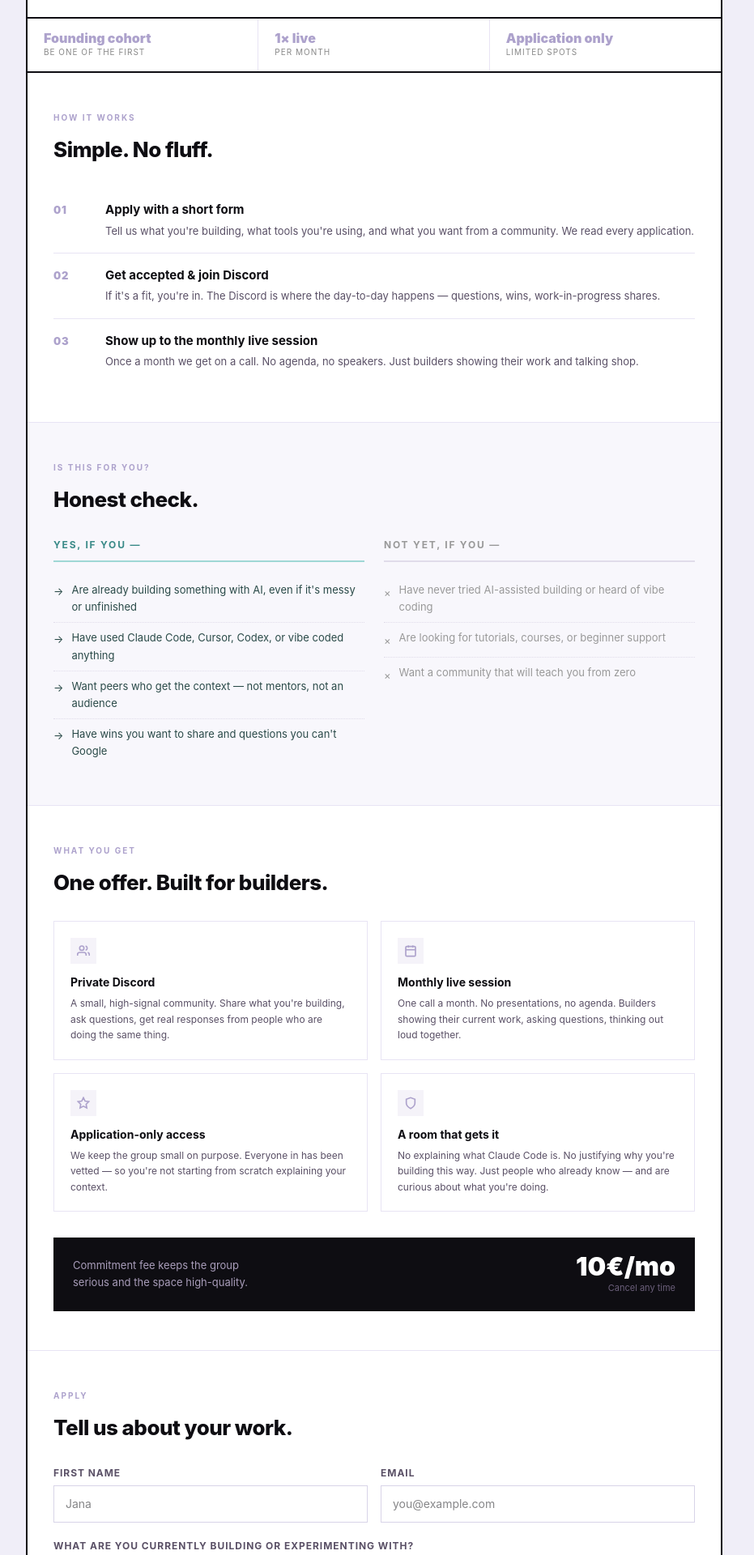
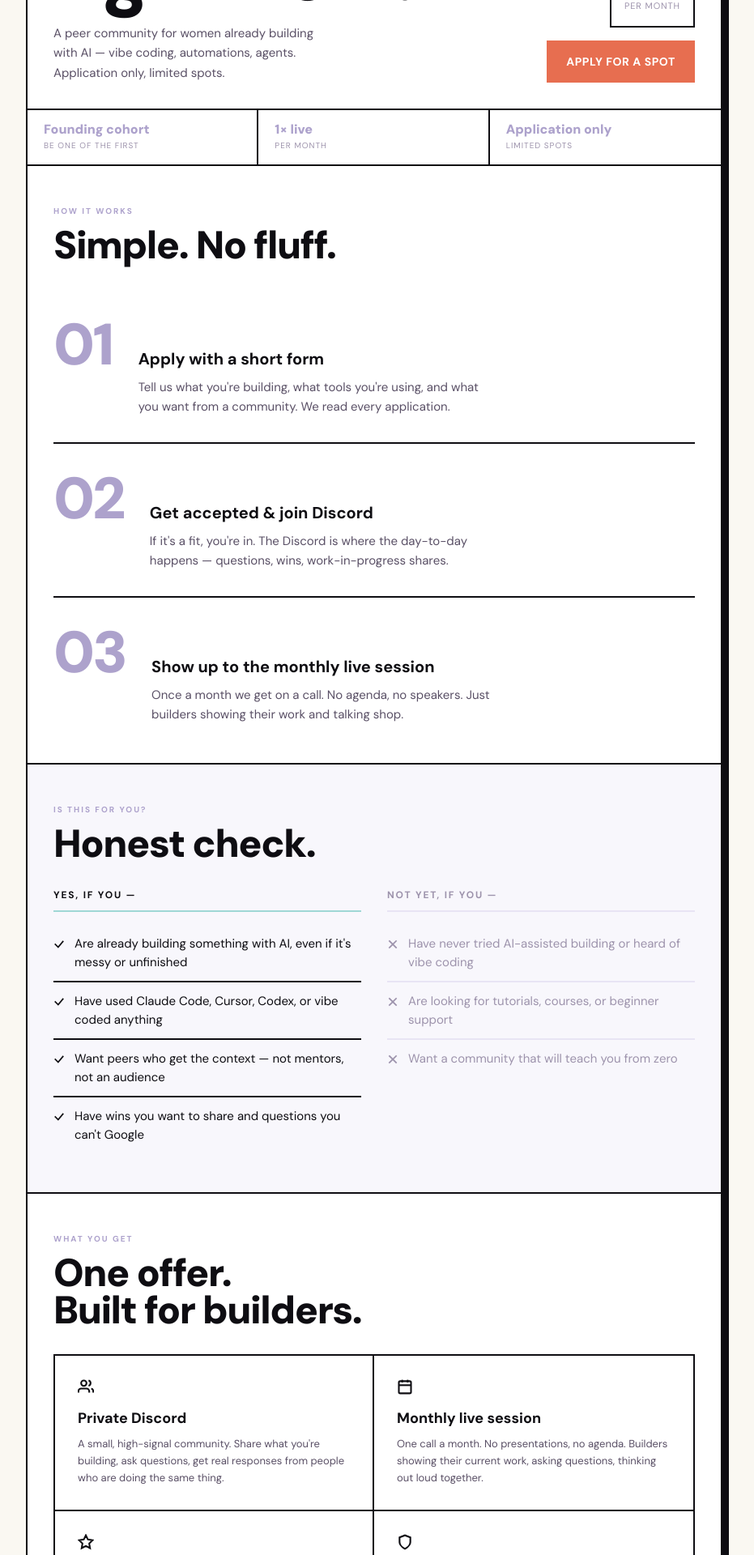
Before and after one commit to Janazemanova1990/Nextfemai_website_2026, a React (Vite) app in the folder NextfemAI_website_CC/: page / in a window 1280 px wide. Shown: the part 380-2300 px from the top of the page at 81% size, without its empty margins (178-1109 px from the left). Built offline with nearby package versions, Linux system fonts and the light colour scheme.

Commit message:
Redesign of the site - better visuals

```diff
--- a/NextfemAI_website_CC/src/App.tsx
+++ b/NextfemAI_website_CC/src/App.tsx
@@ -7,8 +7,8 @@ import { Footer } from './components/Footer'
 
 export default function App() {
   return (
-    <div className="min-h-screen bg-[#f0eef8] py-8 px-4">
-      <div className="bg-white max-w-[860px] mx-auto border-2 border-nearblack">
+    <div className="min-h-screen bg-bg-cream py-8 px-4 md:py-12">
+      <div className="bg-white max-w-[860px] mx-auto border-2 border-nearblack shadow-[8px_8px_0_0_#0e0d12]">
         <Hero />
         <HowItWorks />
         <IsThisForYou />
--- a/NextfemAI_website_CC/src/components/ApplicationForm.tsx
+++ b/NextfemAI_website_CC/src/components/ApplicationForm.tsx
@@ -12,7 +12,10 @@ type FormData = {
 type Status = 'idle' | 'loading' | 'success' | 'error'
 
 const inputClass =
-  'w-full font-sans text-sm border border-[#d8d4e8] px-3.5 py-3 text-nearblack bg-white outline-none transition-colors focus:border-purple'
+  'w-full font-sans text-sm border-2 border-nearblack px-4 py-3 text-nearblack bg-white outline-none transition-colors focus:bg-bg-cream'
+
+const labelClass =
+  'text-[11px] font-bold tracking-[0.12em] uppercase text-nearblack'
 
 export function ApplicationForm() {
   const [form, setForm] = useState<FormData>({
@@ -47,9 +50,9 @@ export function ApplicationForm() {
 
   if (status === 'success') {
     return (
-      <section id="apply" className="px-8 py-12">
+      <section id="apply" className="px-8 py-12 border-b-2 border-nearblack">
         <p className="text-[10px] font-bold tracking-[0.2em] uppercase text-purple mb-3">Apply</p>
-        <h2 className="text-[26px] font-extrabold tracking-[-0.02em] text-nearblack mb-4">
+        <h2 className="text-[clamp(32px,4vw,48px)] font-black leading-[0.95] tracking-[-0.03em] text-nearblack mb-4">
           Application sent.
         </h2>
         <p className="text-[15px] text-muted-body leading-relaxed max-w-md">
@@ -60,16 +63,17 @@ export function ApplicationForm() {
   }
 
   return (
-    <section id="apply" className="px-8 py-12">
+    <section id="apply" className="px-8 py-12 border-b-2 border-nearblack">
       <p className="text-[10px] font-bold tracking-[0.2em] uppercase text-purple mb-3">Apply</p>
-      <h2 className="text-[26px] font-extrabold tracking-[-0.02em] text-nearblack mb-7">
-        Tell us about your work.
+      <h2 className="text-[clamp(32px,4vw,48px)] font-black leading-[0.95] tracking-[-0.03em] text-nearblack mb-8">
+        Tell us about<br />your work.
       </h2>
 
-      <form onSubmit={handleSubmit} className="flex flex-col gap-5">
+      <div className="border-2 border-nearblack bg-bg-cream p-8 md:p-10">
+        <form onSubmit={handleSubmit} className="flex flex-col gap-6">
           <div className="grid grid-cols-2 gap-4">
-          <div className="flex flex-col gap-1.5">
-            <label htmlFor="firstName" className="text-[12px] font-bold tracking-[0.08em] uppercase text-muted-body">
+            <div className="flex flex-col gap-2">
+              <label htmlFor="firstName" className={labelClass}>
                 First name
               </label>
               <input
@@ -83,8 +87,8 @@ export function ApplicationForm() {
                 className={inputClass}
               />
             </div>
-          <div className="flex flex-col gap-1.5">
-            <label htmlFor="email" className="text-[12px] font-bold tracking-[0.08em] uppercase text-muted-body">
+            <div className="flex flex-col gap-2">
+              <label htmlFor="email" className={labelClass}>
                 Email
               </label>
               <input
@@ -100,8 +104,8 @@ export function ApplicationForm() {
             </div>
           </div>
 
-        <div className="flex flex-col gap-1.5">
-          <label htmlFor="building" className="text-[12px] font-bold tracking-[0.08em] uppercase text-muted-body">
+          <div className="flex flex-col gap-2">
+            <label htmlFor="building" className={labelClass}>
               What are you currently building or experimenting with?
             </label>
             <textarea
@@ -116,8 +120,8 @@ export function ApplicationForm() {
             />
           </div>
 
-        <div className="flex flex-col gap-1.5">
-          <label htmlFor="tools" className="text-[12px] font-bold tracking-[0.08em] uppercase text-muted-body">
+          <div className="flex flex-col gap-2">
+            <label htmlFor="tools" className={labelClass}>
               What tools are you using?
             </label>
             <textarea
@@ -132,8 +136,8 @@ export function ApplicationForm() {
             />
           </div>
 
-        <div className="flex flex-col gap-1.5">
-          <label htmlFor="wantFromCommunity" className="text-[12px] font-bold tracking-[0.08em] uppercase text-muted-body">
+          <div className="flex flex-col gap-2">
+            <label htmlFor="wantFromCommunity" className={labelClass}>
               What do you want from this community?
             </label>
             <textarea
@@ -148,8 +152,8 @@ export function ApplicationForm() {
             />
           </div>
 
-        <div className="flex flex-col gap-1.5">
-          <label htmlFor="link" className="text-[12px] font-bold tracking-[0.08em] uppercase text-muted-body">
+          <div className="flex flex-col gap-2">
+            <label htmlFor="link" className={labelClass}>
               Link to something you've built{' '}
               <span className="font-normal normal-case tracking-normal text-muted-subtle">(optional)</span>
             </label>
@@ -164,27 +168,27 @@ export function ApplicationForm() {
             />
           </div>
 
-        <div className="flex items-center gap-5 pt-2">
           <button
             type="submit"
             disabled={status === 'loading'}
-            className="bg-coral text-white px-8 py-3.5 text-[15px] font-bold cursor-pointer disabled:opacity-60"
+            className="w-full bg-coral text-white py-5 text-base font-bold uppercase tracking-[0.04em] cursor-pointer transition-all duration-150 hover:bg-nearblack active:translate-y-[1px] focus-visible:outline-2 focus-visible:outline-offset-2 focus-visible:outline-purple disabled:opacity-50 disabled:cursor-not-allowed"
           >
             {status === 'loading' ? 'Sending…' : 'Send application'}
           </button>
-          <div>
+
+          <div className="text-center">
             {status === 'error' ? (
               <p className="text-[12px] text-red-500 leading-relaxed">
                 Something went wrong. Please try again.
               </p>
             ) : (
-              <p className="text-[12px] text-muted-subtle leading-relaxed">
-                We read every application.<br />You'll hear back within a few days.
+              <p className="text-[12px] text-muted-subtle leading-relaxed uppercase tracking-[0.1em]">
+                We read every application. You'll hear back within a few days.
               </p>
             )}
           </div>
+        </form>
       </div>
-      </form>
     </section>
   )
 }
--- a/NextfemAI_website_CC/src/components/Hero.tsx
+++ b/NextfemAI_website_CC/src/components/Hero.tsx
@@ -19,10 +19,7 @@ export function Hero() {
       {/* Main area */}
       <div className="px-8 pt-10 pb-8 grid grid-cols-[1fr_auto] gap-6 items-end">
         <div>
-          <h1
-            className="font-black leading-[0.95] tracking-[-0.04em] mb-5 text-nearblack"
-            style={{ fontSize: 'clamp(36px, 6vw, 52px)' }}
-          >
+          <h1 className="text-[clamp(48px,8vw,96px)] font-black leading-[0.85] tracking-[-0.04em] mb-5 text-nearblack">
             What are<br />
             you <span className="text-outline-purple">building</span><br />
             right now?
@@ -35,10 +32,10 @@ export function Hero() {
         <div className="flex flex-col items-end gap-4">
           <div className="border-2 border-nearblack px-4 py-4 text-center">
             <div className="text-[28px] font-black leading-none">10€</div>
-            <div className="text-[11px] text-[#888] uppercase tracking-[0.08em] mt-0.5">per month</div>
+            <div className="text-[11px] text-muted-subtle uppercase tracking-[0.08em] mt-0.5">per month</div>
           </div>
           <button
-            className="bg-coral text-white px-5 py-3.5 text-sm font-bold tracking-[0.03em] whitespace-nowrap cursor-pointer"
+            className="bg-coral text-white px-6 py-4 text-sm font-bold tracking-[0.04em] uppercase whitespace-nowrap cursor-pointer transition-all duration-150 hover:bg-nearblack active:translate-y-[1px] focus-visible:outline-2 focus-visible:outline-offset-2 focus-visible:outline-purple"
             onClick={() => document.getElementById('apply')?.scrollIntoView({ behavior: 'smooth' })}
           >
             Apply for a spot
@@ -48,17 +45,17 @@ export function Hero() {
 
       {/* Stats bar */}
       <div className="grid grid-cols-3 border-t-2 border-nearblack">
-        <div className="px-5 py-4 border-r border-border-soft">
+        <div className="px-5 py-4 border-r-2 border-nearblack">
           <div className="text-[16px] font-black text-purple leading-none">Founding cohort</div>
-          <div className="text-[10px] text-[#888] uppercase tracking-[0.1em] mt-0.5">be one of the first</div>
+          <div className="text-[10px] text-muted-subtle uppercase tracking-[0.1em] mt-1">be one of the first</div>
         </div>
-        <div className="px-5 py-4 border-r border-border-soft">
+        <div className="px-5 py-4 border-r-2 border-nearblack">
           <div className="text-[16px] font-black text-purple leading-none">1× live</div>
-          <div className="text-[10px] text-[#888] uppercase tracking-[0.1em] mt-0.5">per month</div>
+          <div className="text-[10px] text-muted-subtle uppercase tracking-[0.1em] mt-1">per month</div>
         </div>
         <div className="px-5 py-4">
           <div className="text-[16px] font-black text-purple leading-none">Application only</div>
-          <div className="text-[10px] text-[#888] uppercase tracking-[0.1em] mt-0.5">limited spots</div>
+          <div className="text-[10px] text-muted-subtle uppercase tracking-[0.1em] mt-1">limited spots</div>
         </div>
       </div>
     </section>
--- a/NextfemAI_website_CC/src/components/HowItWorks.tsx
+++ b/NextfemAI_website_CC/src/components/HowItWorks.tsx
@@ -18,27 +18,27 @@ const steps = [
 
 export function HowItWorks() {
   return (
-    <section className="px-8 py-12 border-b border-border-soft">
+    <section className="px-8 py-12 border-b-2 border-nearblack">
       <p className="text-[10px] font-bold tracking-[0.2em] uppercase text-purple mb-3">
         How it works
       </p>
-      <h2 className="text-[26px] font-extrabold tracking-[-0.02em] text-nearblack mb-7">
+      <h2 className="text-[clamp(32px,4vw,48px)] font-black leading-[0.95] tracking-[-0.03em] text-nearblack mb-8">
         Simple. No fluff.
       </h2>
       <div>
         {steps.map((step, i) => (
           <div
             key={step.num}
-            className={`grid grid-cols-[48px_1fr] gap-4 items-start py-4 ${
-              i < steps.length - 1 ? 'border-b border-border-soft' : ''
+            className={`grid grid-cols-[auto_1fr] gap-8 items-baseline py-8 ${
+              i < steps.length - 1 ? 'border-b-2 border-nearblack' : 'pb-0'
             }`}
           >
-            <span className="text-[13px] font-black text-purple tracking-[0.05em] pt-0.5">
+            <span className="text-[72px] font-black text-purple leading-none tracking-[-0.04em]">
               {step.num}
             </span>
             <div>
-              <h3 className="text-[15px] font-bold text-nearblack mb-1">{step.title}</h3>
-              <p className="text-[13px] text-muted-body leading-relaxed">{step.body}</p>
+              <h3 className="text-[20px] font-bold text-nearblack mb-2">{step.title}</h3>
+              <p className="text-[15px] text-muted-body leading-[1.6] max-w-[440px]">{step.body}</p>
             </div>
           </div>
         ))}
--- a/NextfemAI_website_CC/src/components/IsThisForYou.tsx
+++ b/NextfemAI_website_CC/src/components/IsThisForYou.tsx
@@ -11,30 +11,59 @@ const noItems = [
   'Want a community that will teach you from zero',
 ]
 
+const CheckIcon = () => (
+  <svg
+    className="w-3.5 h-3.5 flex-shrink-0 mt-[5px]"
+    viewBox="0 0 24 24"
+    fill="none"
+    stroke="#0e0d12"
+    strokeWidth="3"
+    strokeLinecap="square"
+  >
+    <polyline points="4 12 10 18 20 6" />
+  </svg>
+)
+
+const CrossIcon = () => (
+  <svg
+    className="w-3.5 h-3.5 flex-shrink-0 mt-[5px]"
+    viewBox="0 0 24 24"
+    fill="none"
+    stroke="#9d93ac"
+    strokeWidth="3"
+    strokeLinecap="square"
+  >
+    <line x1="5" y1="5" x2="19" y2="19" />
+    <line x1="19" y1="5" x2="5" y2="19" />
+  </svg>
+)
+
 export function IsThisForYou() {
   return (
-    <section className="px-8 py-12 border-b border-border-soft bg-bg-off">
+    <section className="px-8 py-12 border-b-2 border-nearblack bg-bg-off">
       <p className="text-[10px] font-bold tracking-[0.2em] uppercase text-purple mb-3">
         Is this for you?
       </p>
-      <h2 className="text-[26px] font-extrabold tracking-[-0.02em] text-nearblack mb-7">
+      <h2 className="text-[clamp(32px,4vw,48px)] font-black leading-[0.95] tracking-[-0.03em] text-nearblack mb-8">
         Honest check.
       </h2>
-      <div className="grid grid-cols-2 gap-6">
+      <div className="grid grid-cols-2 gap-8">
         {/* Yes column */}
         <div>
           <h3
-            className="text-[12px] font-bold tracking-[0.15em] uppercase mb-4 pb-2.5 text-[#3a8a88]"
+            className="text-[12px] font-bold tracking-[0.15em] uppercase mb-4 pb-2.5 text-nearblack"
             style={{ borderBottom: '2px solid #9fd7d5' }}
           >
             Yes, if you —
           </h3>
-          {yesItems.map((item) => (
+          {yesItems.map((item, i) => (
             <div
               key={item}
-              className="flex gap-2.5 items-start py-2 border-b border-dotted border-[#e0dcea] last:border-0 text-[13px] leading-relaxed text-[#2a4a48]"
+              className={`flex gap-3 items-start py-3 text-[15px] leading-[1.5] text-nearblack ${
+                i < yesItems.length - 1 ? 'border-b-2 border-nearblack' : ''
+              }`}
             >
-              <span className="flex-shrink-0 mt-0.5">→</span>
+              <CheckIcon />
               <span>{item}</span>
             </div>
           ))}
@@ -42,18 +71,17 @@ export function IsThisForYou() {
 
         {/* Not yet column */}
         <div>
-          <h3
-            className="text-[12px] font-bold tracking-[0.15em] uppercase mb-4 pb-2.5 text-[#999]"
-            style={{ borderBottom: '2px solid #e0dcea' }}
-          >
+          <h3 className="text-[12px] font-bold tracking-[0.15em] uppercase mb-4 pb-2.5 text-muted-subtle border-b-2 border-border-soft">
             Not yet, if you —
           </h3>
-          {noItems.map((item) => (
+          {noItems.map((item, i) => (
             <div
               key={item}
-              className="flex gap-2.5 items-start py-2 border-b border-dotted border-[#e0dcea] last:border-0 text-[13px] leading-relaxed text-[#999]"
+              className={`flex gap-3 items-start py-3 text-[15px] leading-[1.5] text-muted-subtle ${
+                i < noItems.length - 1 ? 'border-b-2 border-border-soft' : ''
+              }`}
             >
-              <span className="flex-shrink-0 mt-1">×</span>
+              <CrossIcon />
               <span>{item}</span>
             </div>
           ))}
--- a/NextfemAI_website_CC/src/components/WhatYouGet.tsx
+++ b/NextfemAI_website_CC/src/components/WhatYouGet.tsx
@@ -3,7 +3,7 @@ const cards = [
     title: 'Private Discord',
     body: "A small, high-signal community. Share what you're building, ask questions, get real responses from people who are doing the same thing.",
     icon: (
-      <svg width="16" height="16" viewBox="0 0 24 24" fill="none" stroke="#ada2cc" strokeWidth="2.5">
+      <svg width="20" height="20" viewBox="0 0 24 24" fill="none" stroke="#0e0d12" strokeWidth="2.5">
         <path d="M17 21v-2a4 4 0 0 0-4-4H5a4 4 0 0 0-4 4v2" />
         <circle cx="9" cy="7" r="4" />
         <path d="M23 21v-2a4 4 0 0 0-3-3.87" />
@@ -15,7 +15,7 @@ const cards = [
     title: 'Monthly live session',
     body: 'One call a month. No presentations, no agenda. Builders showing their current work, asking questions, thinking out loud together.',
     icon: (
-      <svg width="16" height="16" viewBox="0 0 24 24" fill="none" stroke="#ada2cc" strokeWidth="2.5">
+      <svg width="20" height="20" viewBox="0 0 24 24" fill="none" stroke="#0e0d12" strokeWidth="2.5">
         <rect x="3" y="4" width="18" height="18" rx="2" ry="2" />
         <line x1="16" y1="2" x2="16" y2="6" />
         <line x1="8" y1="2" x2="8" y2="6" />
@@ -27,7 +27,7 @@ const cards = [
     title: 'Application-only access',
     body: "We keep the group small on purpose. Everyone in has been vetted — so you're not starting from scratch explaining your context.",
     icon: (
-      <svg width="16" height="16" viewBox="0 0 24 24" fill="none" stroke="#ada2cc" strokeWidth="2.5">
+      <svg width="20" height="20" viewBox="0 0 24 24" fill="none" stroke="#0e0d12" strokeWidth="2.5">
         <polygon points="12 2 15.09 8.26 22 9.27 17 14.14 18.18 21.02 12 17.77 5.82 21.02 7 14.14 2 9.27 8.91 8.26 12 2" />
       </svg>
     ),
@@ -36,7 +36,7 @@ const cards = [
     title: 'A room that gets it',
     body: "No explaining what Claude Code is. No justifying why you're building this way. Just people who already know — and are curious about what you're doing.",
     icon: (
-      <svg width="16" height="16" viewBox="0 0 24 24" fill="none" stroke="#ada2cc" strokeWidth="2.5">
+      <svg width="20" height="20" viewBox="0 0 24 24" fill="none" stroke="#0e0d12" strokeWidth="2.5">
         <path d="M12 22s8-4 8-10V5l-8-3-8 3v7c0 6 8 10 8 10z" />
       </svg>
     ),
@@ -45,34 +45,35 @@ const cards = [
 
 export function WhatYouGet() {
   return (
-    <section className="px-8 py-12 border-b border-border-soft">
+    <section className="px-8 py-12 border-b-2 border-nearblack">
       <p className="text-[10px] font-bold tracking-[0.2em] uppercase text-purple mb-3">
         What you get
       </p>
-      <h2 className="text-[26px] font-extrabold tracking-[-0.02em] text-nearblack mb-7">
-        One offer. Built for builders.
+      <h2 className="text-[clamp(32px,4vw,48px)] font-black leading-[0.95] tracking-[-0.03em] text-nearblack mb-8">
+        One offer.<br />Built for builders.
       </h2>
 
-      <div className="grid grid-cols-2 gap-4 mb-8">
-        {cards.map((card) => (
-          <div key={card.title} className="border border-border-soft p-5 bg-white">
-            <div className="w-8 h-8 bg-[#ada2cc20] flex items-center justify-center mb-3">
-              {card.icon}
-            </div>
-            <h3 className="text-[14px] font-bold text-nearblack mb-1.5">{card.title}</h3>
-            <p className="text-[12px] text-muted-body leading-relaxed">{card.body}</p>
+      <div className="grid grid-cols-2 border-2 border-nearblack mb-8">
+        {cards.map((card, i) => (
+          <div
+            key={card.title}
+            className={`p-7 bg-white ${i % 2 === 0 ? 'border-r-2 border-nearblack' : ''} ${i < 2 ? 'border-b-2 border-nearblack' : ''}`}
+          >
+            <div className="mb-4">{card.icon}</div>
+            <h3 className="text-[18px] font-bold text-nearblack mb-2">{card.title}</h3>
+            <p className="text-[13px] text-muted-body leading-[1.6]">{card.body}</p>
           </div>
         ))}
       </div>
 
       {/* Price bar */}
-      <div className="bg-nearblack px-6 py-5 flex items-center justify-between">
-        <p className="text-[13px] text-[#a99dba] leading-relaxed">
-          Commitment fee keeps the group<br />serious and the space high-quality.
+      <div className="bg-nearblack border-2 border-nearblack px-6 py-6 flex items-center justify-between">
+        <p className="text-[13px] text-ink-ghost leading-relaxed uppercase tracking-[0.08em] font-semibold">
+          Commitment fee keeps<br />the group serious.
         </p>
         <div className="text-right">
-          <div className="text-[32px] font-black text-white leading-none">10€/mo</div>
-          <div className="text-[11px] text-[#6b5f7a] mt-0.5">Cancel any time</div>
+          <div className="text-[40px] font-black text-white leading-none tracking-[-0.03em]">10€/mo</div>
+          <div className="text-[11px] text-ink-ghost mt-1.5 uppercase tracking-[0.1em]">Cancel any time</div>
         </div>
       </div>
     </section>
--- a/NextfemAI_website_CC/src/index.css
+++ b/NextfemAI_website_CC/src/index.css
@@ -7,7 +7,9 @@
   --color-nearblack: #0e0d12;
   --color-muted-body: #5a5066;
   --color-muted-subtle: #9d93ac;
+  --color-ink-ghost: #6b5f7a;
   --color-bg-off: #f8f7fc;
+  --color-bg-cream: #faf8f2;
   --color-border-soft: #e8e4f4;
   --font-family-sans: "DM Sans", sans-serif;
 }
@@ -20,3 +22,14 @@
 * {
   border-radius: 0 !important;
 }
+
+body {
+  font-family: var(--font-family-sans);
+  color: var(--color-nearblack);
+  -webkit-font-smoothing: antialiased;
+}
+
+::selection {
+  background: var(--color-purple);
+  color: #fff;
+}
```
Also changed, not shown: NextfemAI_website_CC/src/components/Footer.tsx (+16 -3 lines), 1 other file (tests, documents, lock files or other folders). Lines whose indentation alone changed are shown as unchanged.
